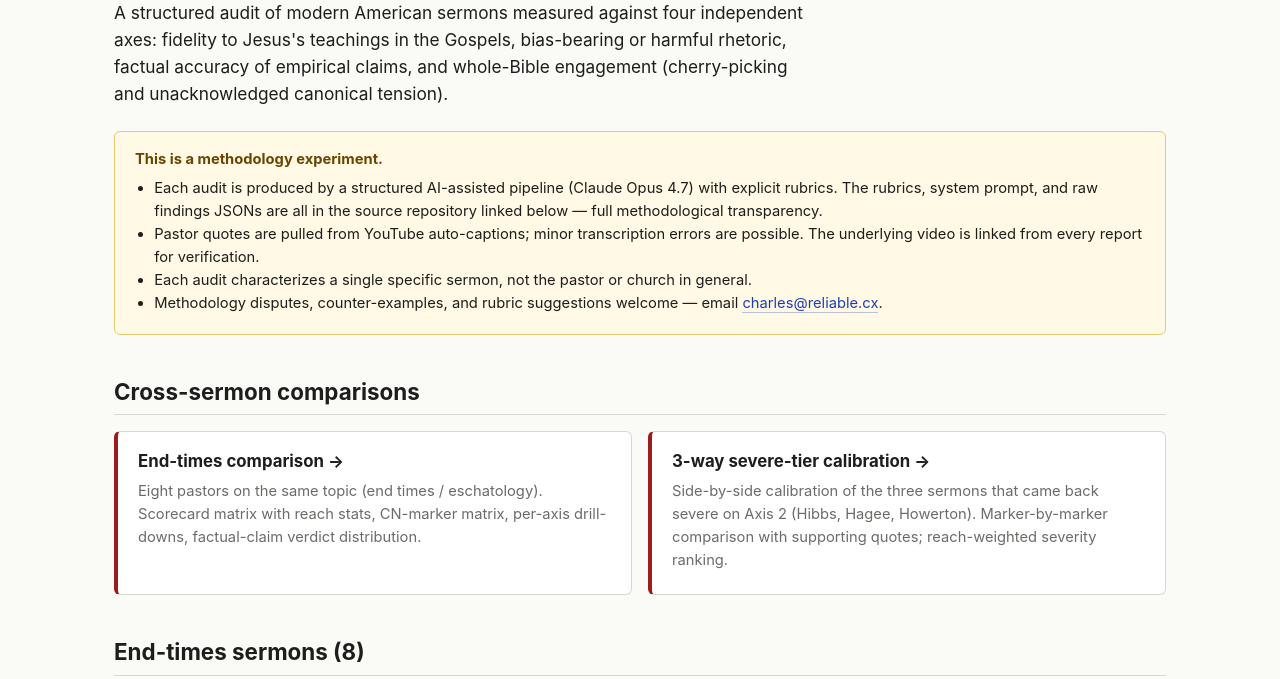
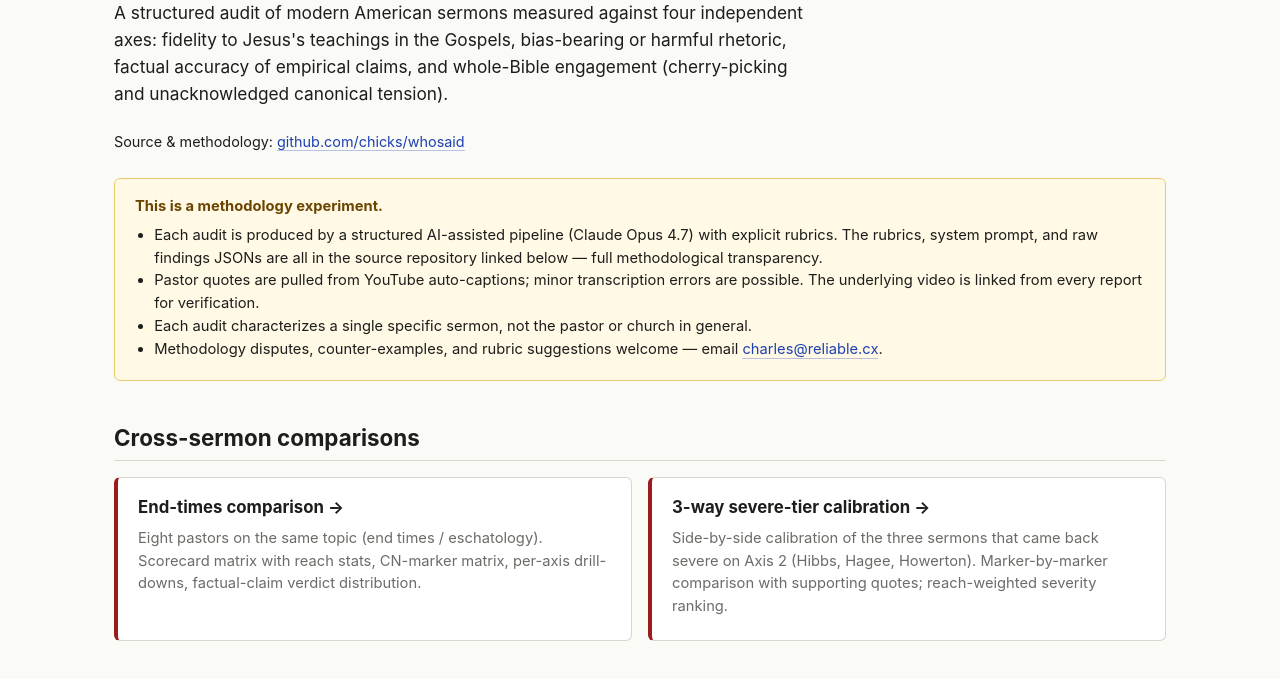
Before and after one commit to chicks/whosaid, a plain HTML site: page docs/index.html in a window 1280 px wide. Shown: the part 121-800 px from the top of the page. Drawn offline with Linux system fonts and the light colour scheme.

Commit message:
Add repo link to landing page (top + footer)

```diff
--- a/docs/index.html
+++ b/docs/index.html
@@ -52,6 +52,7 @@ footer a { color: var(--c-muted); }
 <div style="font-size:.75rem;color:var(--c-muted);letter-spacing:.1em;text-transform:uppercase;">whosaid · a sermon audit project</div>
 <h1>Sermon Audits</h1>
 <p class="lede">A structured audit of modern American sermons measured against four independent axes: fidelity to Jesus's teachings in the Gospels, bias-bearing or harmful rhetoric, factual accuracy of empirical claims, and whole-Bible engagement (cherry-picking and unacknowledged canonical tension).</p>
+<p style="font-size:.9rem;margin:0 0 1.5rem;">Source &amp; methodology: <a href="https://github.com/chicks/whosaid">github.com/chicks/whosaid</a></p>
 
 <div class="disclaimer">
 <strong>This is a methodology experiment.</strong>
@@ -213,6 +214,7 @@ footer a { color: var(--c-muted); }
 <footer>
 <p><strong>Pipeline:</strong> yt-dlp (transcript) → cleaner → Claude Opus 4.7 (structured findings via JSON Schema) → HTML/PDF generator. Each sermon audit runs ~$1 and ~5 min of model time. Reach data from YouTube + public megachurch attendance figures.</p>
 <p><strong>Rubrics:</strong> Whitehead &amp; Perry 2020; Du Mez 2020; Alberta 2023. Gospel quotations: ESV.</p>
+<p><strong>Source repository:</strong> <a href="https://github.com/chicks/whosaid">github.com/chicks/whosaid</a> — all prompts, rubrics, findings JSONs, and pipeline scripts are published there.</p>
 <p><strong>Contact / corrections:</strong> <a href="mailto:charles@reliable.cx">charles@reliable.cx</a></p>
 </footer>
 
```
